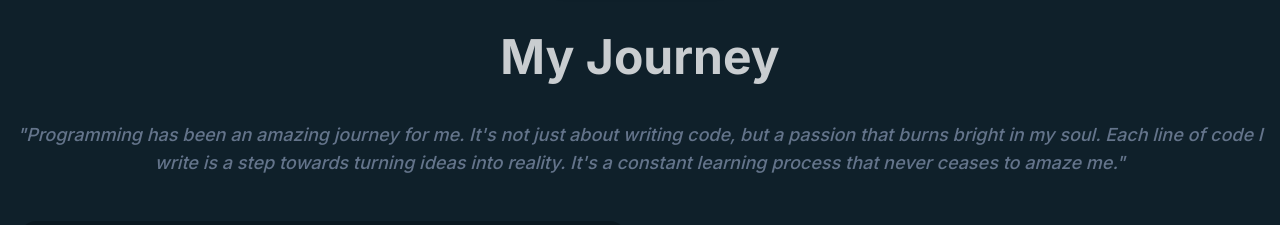
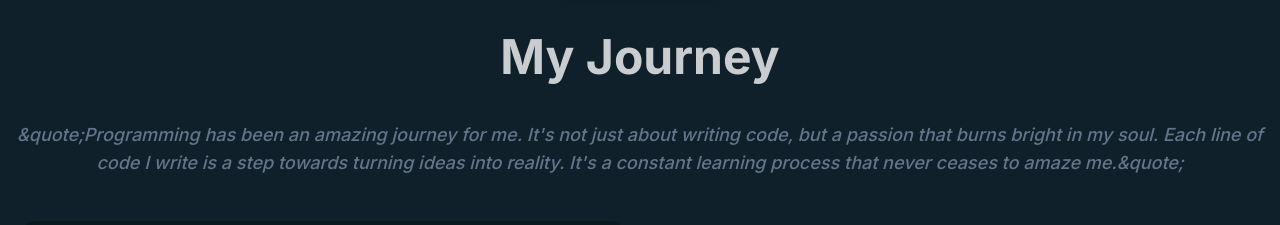
Before and after one commit to sakib3201/sakibshahon-portfolio, a Next.js app: page / in a window 1280 px wide. Shown: the part 1860-2085 px from the top of the page. Built offline with nearby package versions, Linux system fonts and the light colour scheme.

Commit message:
Fixed minor build fix issues with html characterset

```diff
--- a/src/app/components/HomepageTimeLine.jsx
+++ b/src/app/components/HomepageTimeLine.jsx
@@ -11,10 +11,10 @@ const HomepageTimeLine = () => {
       </div>
       <div className="text-center mt-10 mb-10">
         <blockquote className="italic text-lg font-medium text-slate-500">
-          "Programming has been an amazing journey for me. It's not just about
+          &quote;Programming has been an amazing journey for me. It&apos;s not just about
           writing code, but a passion that burns bright in my soul. Each line of
-          code I write is a step towards turning ideas into reality. It's a
-          constant learning process that never ceases to amaze me."
+          code I write is a step towards turning ideas into reality. It&apos;s a
+          constant learning process that never ceases to amaze me.&quote;
         </blockquote>
       </div>
 
@@ -234,7 +234,7 @@ const HomepageTimeLine = () => {
               experience in working with legacy code, version control, and
               deployment. <br />
               Later in the year in late november, I joined the amazing team at
-              'Incevio' as a full-time Web developer intern.
+              &apos;Incevio&apos; as a full-time Web developer intern.
             </p>
           </div>
           <hr />
```
